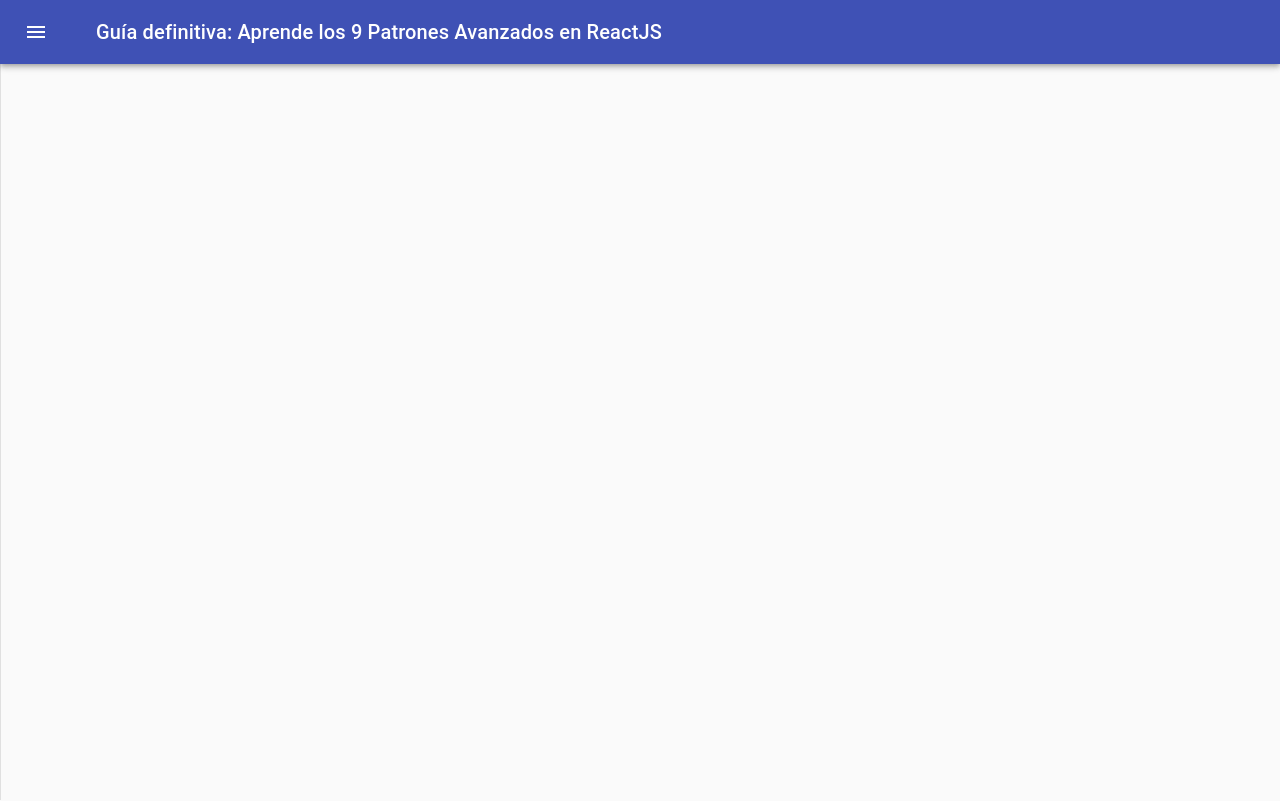
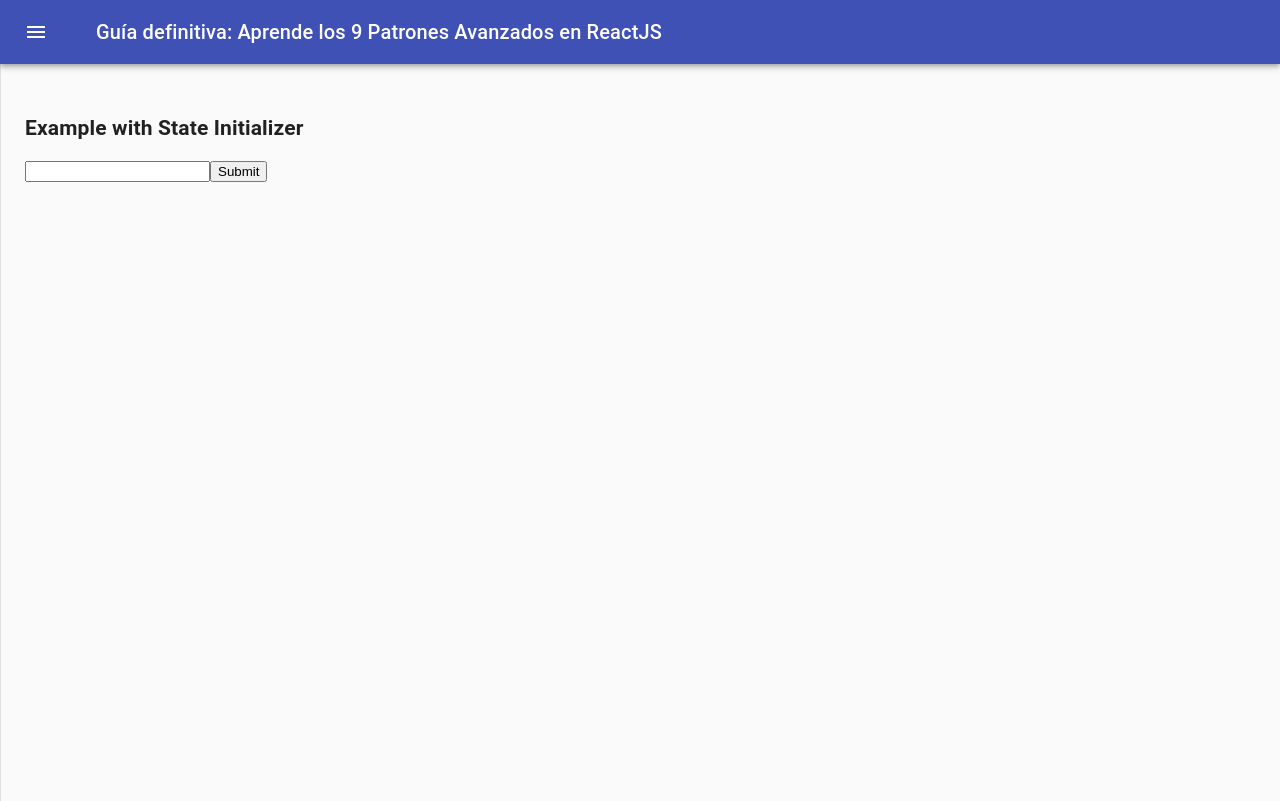
Before and after one commit to stevengf14/react-patterns, a React (Create React App) app: page /state-initializer in a window 1280 px wide. Built offline with nearby package versions, Linux system fonts and the light colour scheme.

Commit message:
state initializer

```diff
--- a/src/routes.js
+++ b/src/routes.js
@@ -12,6 +12,7 @@ import { RenderPropsPageHomework } from "./render-props/homework/render-props-pa
 import { ControlPropsPage } from "./control-props/classwork/control-props-page";
 import { ControlPropsPageHomework } from "./control-props/homework/control-props-page";
 import { PropsGetterPage } from "./props-getters/components/props-getters-page";
+import { StateInitializerPage } from "./state-initializer/components/state-initializer-page";
 
 export const routes = [
   {
@@ -85,4 +86,9 @@ export const routes = [
     label: "Props Getter",
     Component: PropsGetterPage,
   },
+  {
+    path: "/state-initializer",
+    label: "State Initializer",
+    Component: StateInitializerPage,
+  },
 ];
--- /dev/null
+++ b/src/state-initializer/components/my-form.js
@@ -0,0 +1,20 @@
+import { useControlledForm } from "../hooks/use-controlled-form";
+
+export const MyForm = () => {
+  const { formValues, handleChange, handleSubmit, resetForm } =
+    useControlledForm({
+      name: "",
+    });
+
+  const showData = (values) => {
+    alert(JSON.stringify(values));
+    resetForm();
+  };
+
+  return (
+    <form onSubmit={handleSubmit(showData)}>
+      <input name="name" value={formValues.name} onChange={handleChange} />
+      <button>Submit</button>
+    </form>
+  );
+};
--- /dev/null
+++ b/src/state-initializer/components/state-initializer-page.js
@@ -0,0 +1,10 @@
+import React from "react";
+
+import { MyForm } from "./my-form";
+
+export const StateInitializerPage = () => (
+  <>
+    <h2>Example with State Initializer</h2>
+    <MyForm />
+  </>
+);
--- /dev/null
+++ b/src/state-initializer/hooks/use-controlled-form.js
@@ -0,0 +1,26 @@
+import { useState } from "react";
+
+export const useControlledForm = (initialState = {}) => {
+  const [formValues, setFormValues] = useState(initialState);
+
+  const handleChange = ({ target }) => {
+    const { name, value } = target;
+    setFormValues({ ...initialState, [name]: value });
+  };
+
+  const handleSubmit = (cb) => (e) => {
+    e.preventDefault();
+    cb(formValues);
+  };
+
+  const resetForm = () => {
+    setFormValues(initialState);
+  };
+
+  return {
+    formValues,
+    handleChange,
+    handleSubmit,
+    resetForm,
+  };
+};
```
